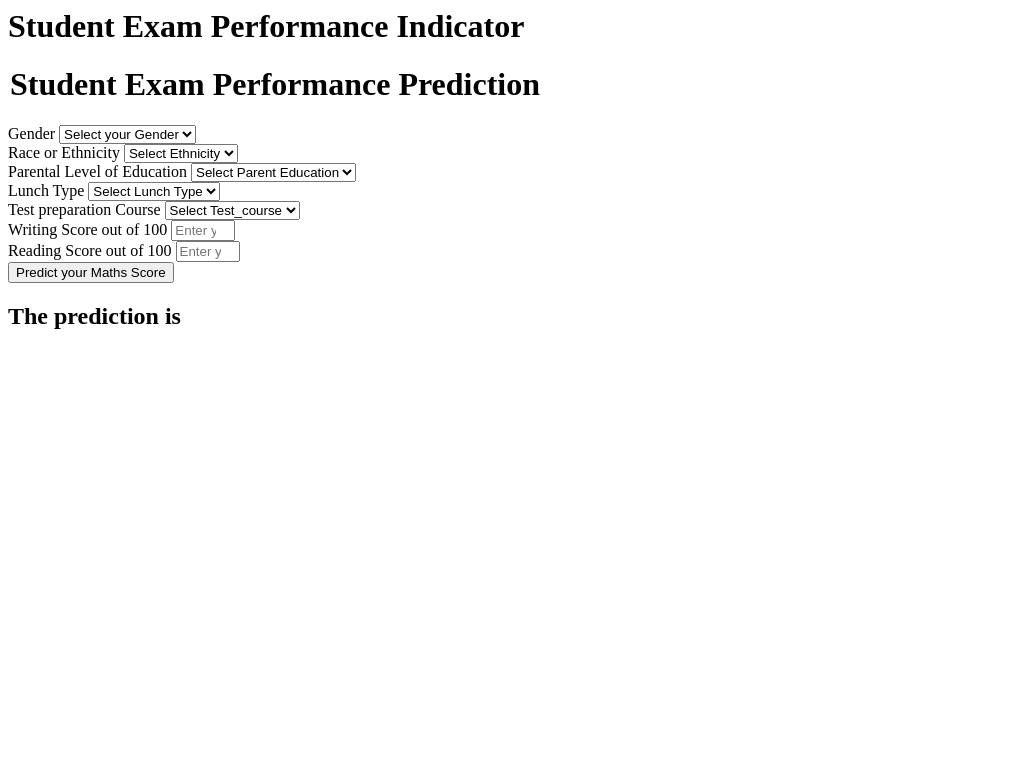
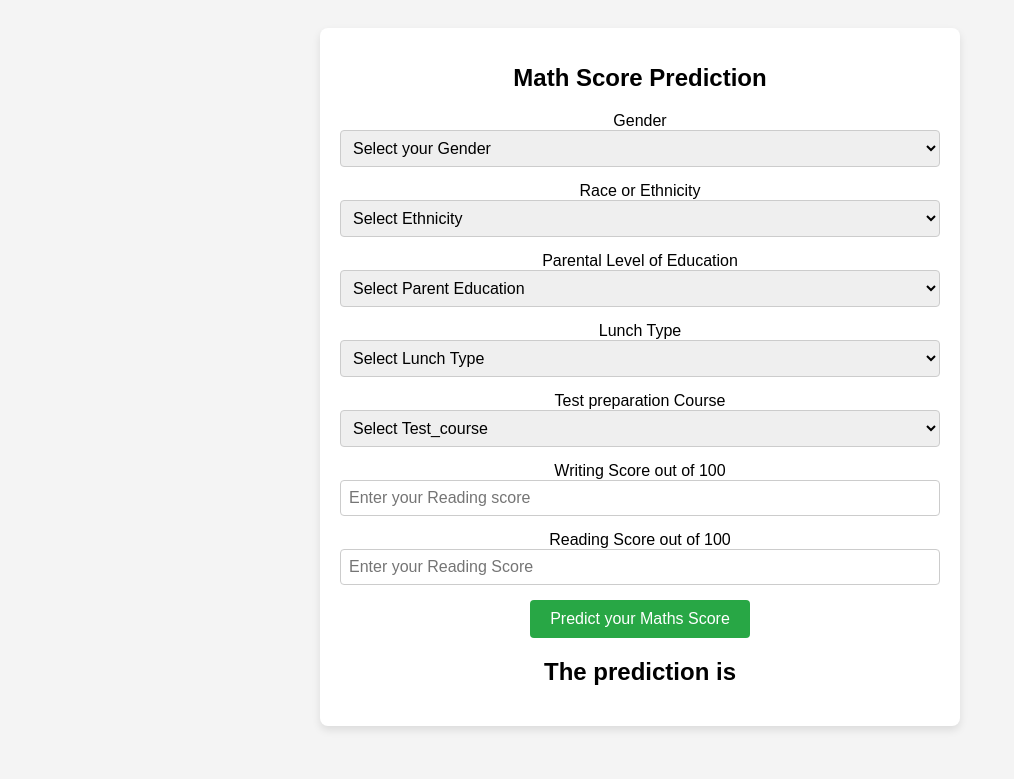
Before and after one commit to huzaifi18/mlproject, a Flask app: page /predictdata in a window 1280 px wide. Shown: the top 779 px of the page, without its empty margins (0-1014 px from the left). Run offline with Flask 3, Linux system fonts and the light colour scheme.

Commit message:
update web ui

```diff
--- a/templates/home.html
+++ b/templates/home.html
@@ -1,12 +1,67 @@
-<html>
+<!DOCTYPE html>
+<html lang="en">
+
+<head>
+    <meta charset="UTF-8">
+    <meta name="viewport" content="width=device-width, initial-scale=1.0">
+    <title>Student Exam Performance Indicator</title>
+
+    <style>
+        body {
+            font-family: Arial, sans-serif;
+            background-color: #f4f4f4;
+            text-align: center;
+            padding: 20px;
+        }
+
+        .login {
+            max-width: 600px;
+            margin: 0 auto;
+            background-color: #fff;
+            padding: 20px;
+            border-radius: 8px;
+            box-shadow: 0 4px 8px rgba(0, 0, 0, 0.1);
+        }
+
+        .login h1 {
+            font-size: 24px;
+            margin-bottom: 20px;
+        }
+
+        .form-control {
+            width: 100%;
+            padding: 8px;
+            font-size: 16px;
+            margin-bottom: 15px;
+            border: 1px solid #ccc;
+            border-radius: 4px;
+            box-sizing: border-box;
+        }
+
+        .btn-primary {
+            background-color: #28a745;
+            color: #fff;
+            border: none;
+            padding: 10px 20px;
+            font-size: 16px;
+            cursor: pointer;
+            border-radius: 4px;
+        }
+
+        .btn-primary:hover {
+            background-color: #218838;
+        }
+    </style>
+</head>
+
 <body>
     <div class="login">
-       <h1>Student Exam Performance Indicator</h1>
+        <h1>Math Score Prediction</h1>
 
         <form action="{{ url_for('predict_datapoint')}}" method="post">
-        <h1>
+            <!-- <h1>
                 <legend>Student Exam Performance Prediction</legend>
-        </h1>
+            </h1> -->
             <div class="mb-3">
                 <label class="form-label">Gender</label>
                 <select class="form-control" name="gender" placeholder="Enter you Gender" required>
@@ -99,13 +154,15 @@
                 <label class="form-label">Reading Score out of 100</label>
                 <input class="form-control" type="number" name="writing_score"
                     placeholder="Enter your Reading Score" min='0' max='100' />
-        </div>
+
             <div class="mb-3">
                 <input class="btn btn-primary" type="submit" value="Predict your Maths Score" required />
             </div>
         </form>
         <h2>
-       The  prediction is {{results}}
+            The prediction is {{results}}
         </h2>
-   <body>
+    </div>
+</body>
+
 </html>
```
Lines whose indentation alone changed are shown as unchanged.
